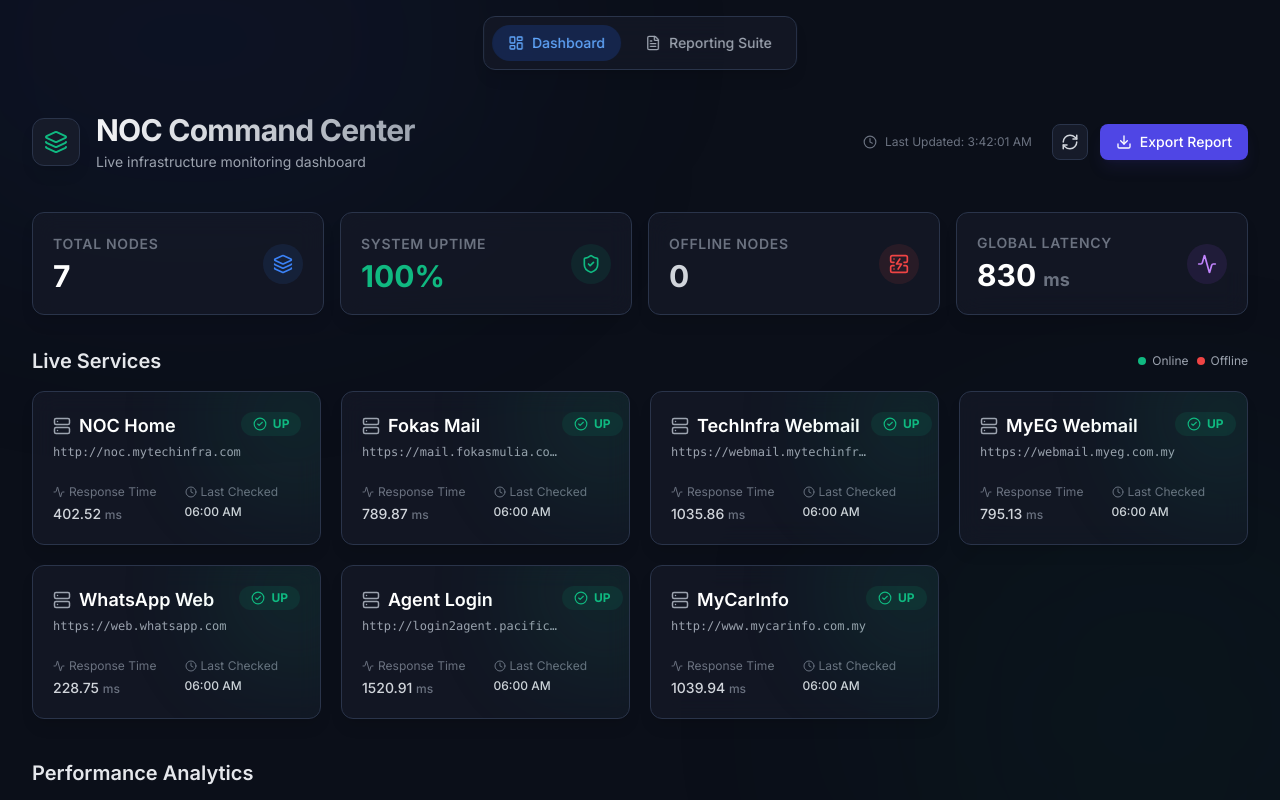
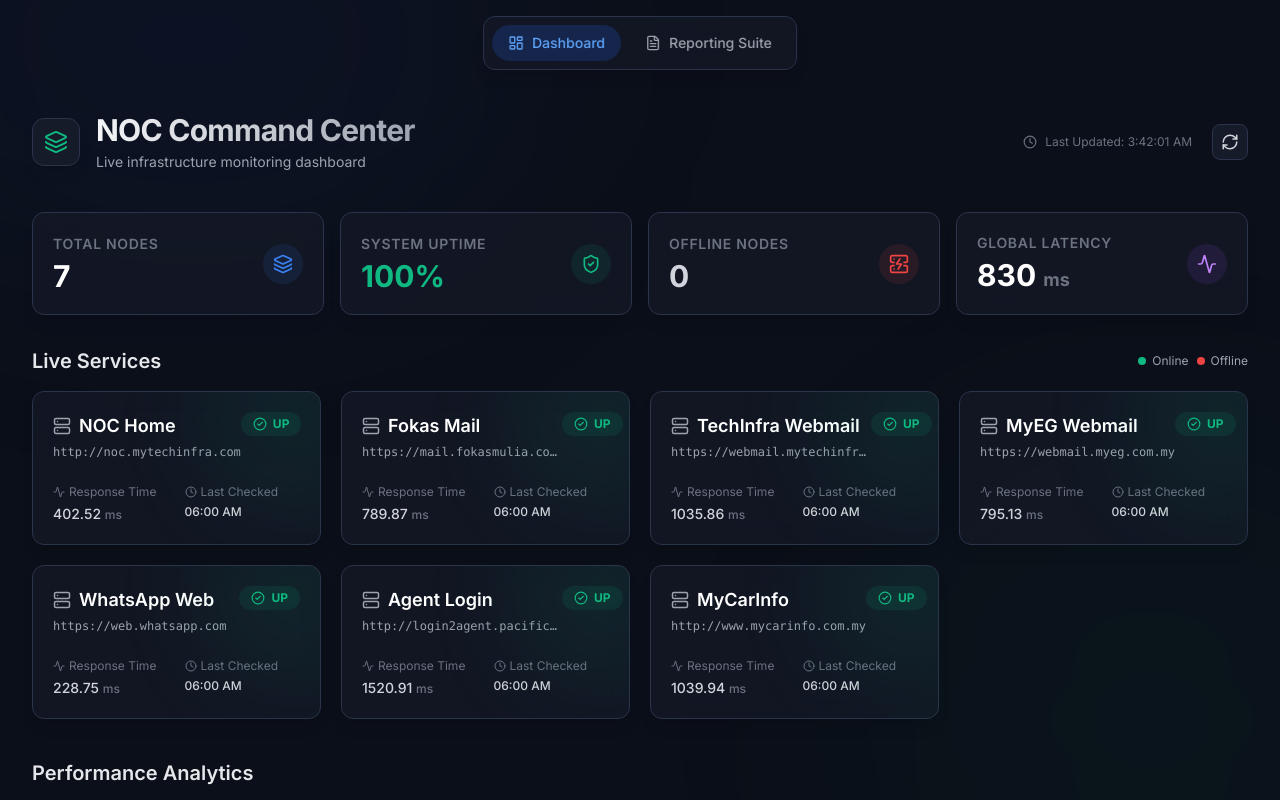
Before and after one commit to Viishnu07/NOC-Monitoring, a React (Vite) app: page / in a window 1280 px wide. Shown: the top 800 px of the page. Built offline with nearby package versions, Linux system fonts and the light colour scheme.

Commit message:
Updated Dashboard, forgot to remove the old PDF component

```diff
--- a/src/components/Dashboard.jsx
+++ b/src/components/Dashboard.jsx
@@ -1,29 +1,10 @@
 import React, { useState, useEffect, useRef } from 'react';
 import { ShieldCheck, ServerCrash, Clock, Download, RefreshCw, Layers, Activity } from 'lucide-react';
-import html2pdf from 'html2pdf.js';
 import StatusCard from './StatusCard';
 import ReportChart from './ReportChart';
 
 export default function Dashboard({ statusData, historyData, loading, lastFetchTime, fetchData }) {
   const dashboardRef = useRef();
-
-  const exportPDF = () => {
-    const element = dashboardRef.current;
-    const opt = {
-      margin:       [0.5, 0.5, 0.5, 0.5],
-      filename:     `NOC_Report_${new Date().toISOString().split('T')[0]}.pdf`,
-      image:        { type: 'jpeg', quality: 0.98 },
-      html2canvas:  { scale: 2, useCORS: true, logging: false, backgroundColor: '#0B0F19' },
-      jsPDF:        { unit: 'in', format: 'a4', orientation: 'landscape' }
-    };
-
-    // Add a temporary class to fix some styles for PDF if needed
-    element.classList.add('pdf-export-mode');
-
-    html2pdf().set(opt).from(element).save().then(() => {
-       element.classList.remove('pdf-export-mode');
-    });
-  };
 
   // Calculate metrics
   const totalNodes = statusData.length;
@@ -73,12 +54,6 @@
               title="Refresh Data"
             >
               <RefreshCw size={18} className={`text-gray-300 ${loading ? 'animate-spin' : 'group-hover:text-white'}`} />
-            </button>
-            <button
-              onClick={exportPDF}
-              className="flex items-center gap-2 px-4 py-2 rounded-lg bg-indigo-600 hover:bg-indigo-500 text-white text-sm font-medium transition-colors shadow-lg shadow-indigo-900/20"
-            >
-              <Download size={16} /> Export Report
             </button>
           </div>
         </header>
```
